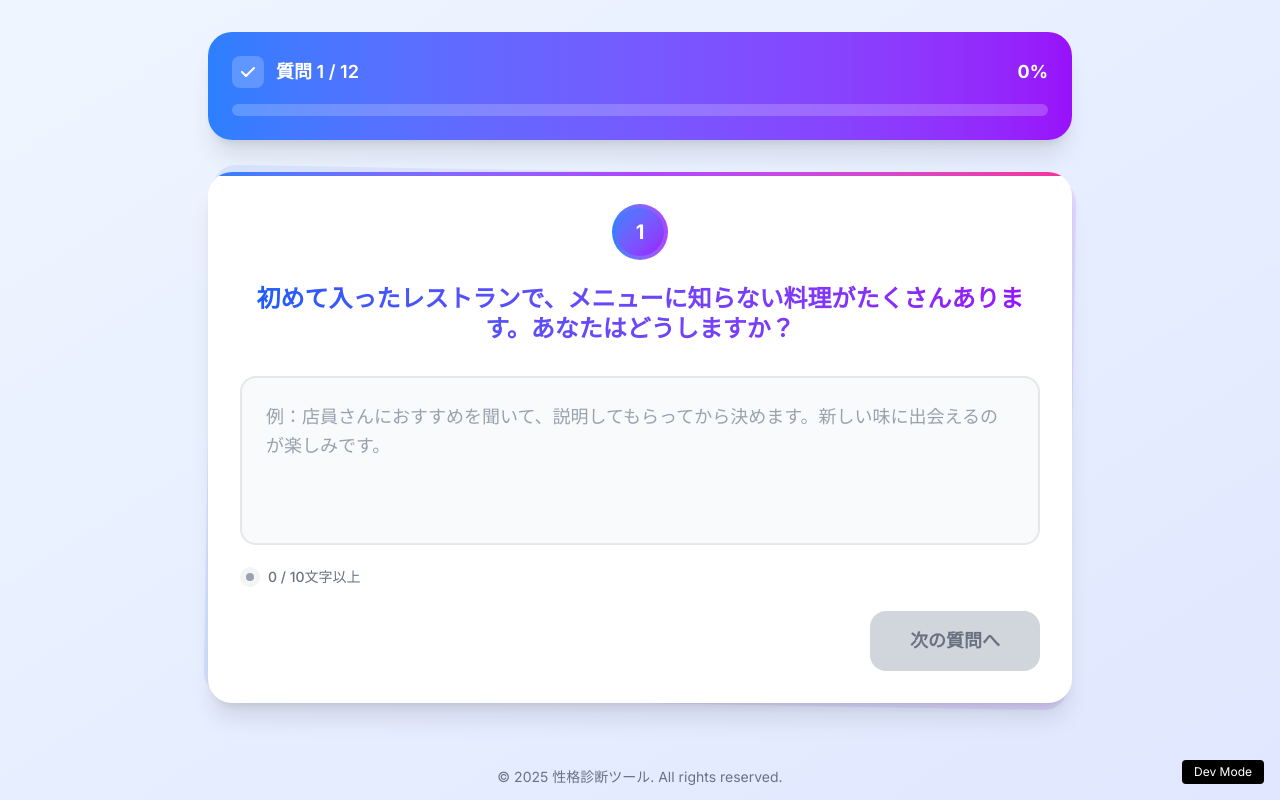
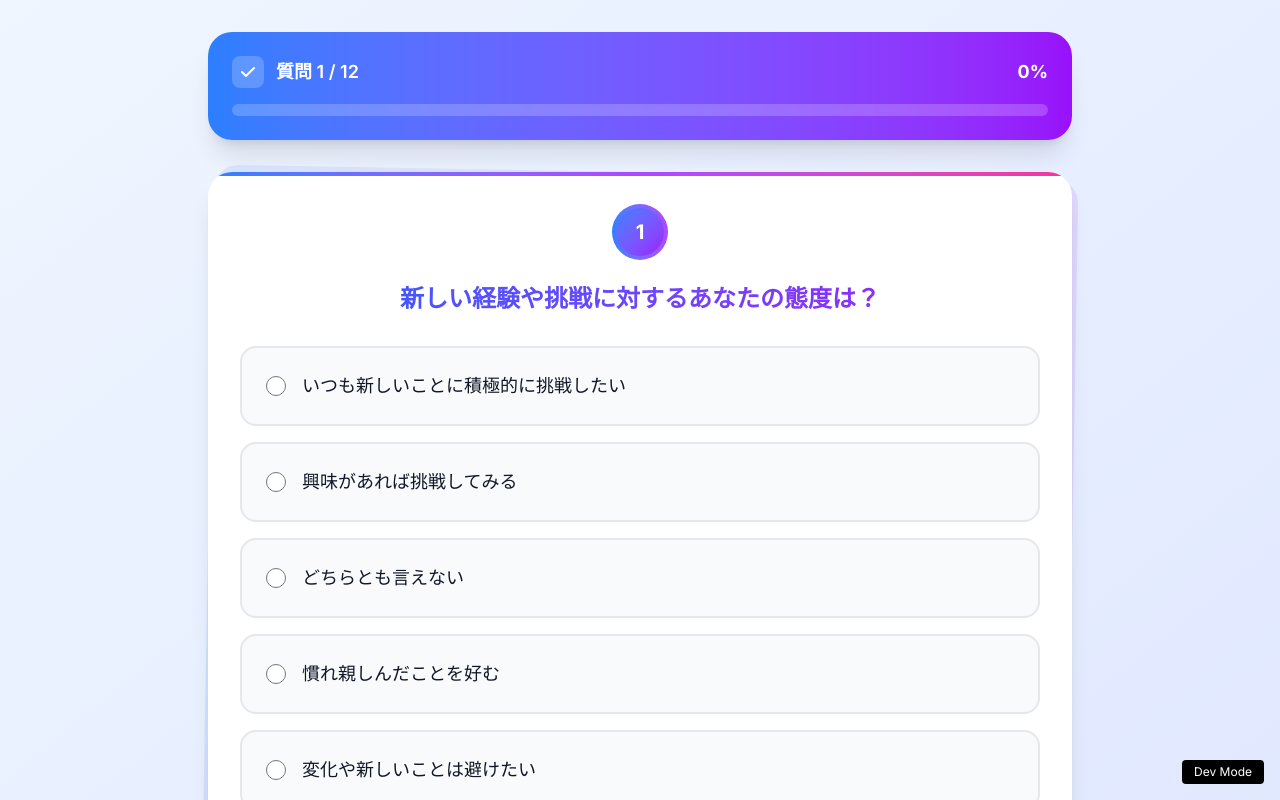
Before and after one commit to genki-imai-development/diagnosis-tool, a Next.js app: page / in a window 1280 px wide. Both pictures are taken after a click on the button "診断を開始する". Shown: the top 800 px of the page. Built offline with nearby package versions, Linux system fonts and the light colour scheme.

Commit message:
基本質問を選択方式に変更

```diff
--- a/src/components/forms/QuestionForm.tsx
+++ b/src/components/forms/QuestionForm.tsx
@@ -1,6 +1,5 @@
 import React, { useState, useEffect } from 'react';
 import { Question, Answer } from '@/types/diagnosis';
-import { validateAnswer } from '@/utils/validation';
 
 interface QuestionFormProps {
   question: Question;
@@ -21,22 +20,20 @@ export const QuestionForm: React.FC<QuestionFormProps> = ({
   initialValue = '',
   isLastQuestion = false,
 }) => {
-  const [text, setText] = useState(initialValue);
+  const [selectedOption, setSelectedOption] = useState<string>('');
   const [error, setError] = useState<string | null>(null);
 
-  // 質問が変更されたときに入力内容を保持する
+  // 質問が変更されたときに選択肢をリセット
   useEffect(() => {
-    setText(initialValue); // 以前までの回答を保持
+    setSelectedOption(''); // 選択肢はリセット
     setError(null); // バリデーションエラーはクリア
-  }, [question.id, initialValue]); // question.idを監視して質問変更を検知
+  }, [question.id]); // question.idを監視して質問変更を検知
 
   const handleSubmit = (e: React.FormEvent) => {
     e.preventDefault();
 
-    // 文字数バリデーション実行
-    const validationError = validateAnswer(text, question);
-    if (validationError) {
-      setError(validationError);
+    if (!selectedOption) {
+      setError('選択肢を選んでください');
       return;
     }
 
@@ -44,20 +41,19 @@ export const QuestionForm: React.FC<QuestionFormProps> = ({
     setError(null);
     onNext({
       questionId: question.id,
-      text: text.trim(),
+      text: selectedOption,
     });
   };
 
-  const handleTextChange = (e: React.ChangeEvent<HTMLTextAreaElement>) => {
-    setText(e.target.value);
-    // 入力中にエラーをクリア
+  const handleOptionChange = (option: string) => {
+    setSelectedOption(option);
+    // 選択中にエラーをクリア
     if (error) {
       setError(null);
     }
   };
 
-  const currentLength = text.trim().length;
-  const isValid = currentLength >= question.minLength;
+  const isValid = selectedOption !== '';
 
   // 全体12ステップ（基本質問5 + 価値選択1 + 価値詳細6）での進捗計算
   // 基本質問は0%から開始し、1問目完了時に約8.33%（100/12）
@@ -111,40 +107,32 @@ export const QuestionForm: React.FC<QuestionFormProps> = ({
             </div>
 
             <div className="space-y-6">
-              <div className="relative">
-                <textarea
-                  value={text}
-                  onChange={handleTextChange}
-                  placeholder={question.placeholder || '自由にご記入ください...'}
-                  className={`w-full p-4 md:p-6 border-2 rounded-2xl resize-none focus:ring-4 focus:ring-blue-500/20 focus:border-blue-500 transition-all duration-300 text-gray-900 placeholder-gray-400 text-base md:text-lg leading-relaxed ${
-                    error ? 'border-red-500 bg-red-50' : 'border-gray-200 bg-gray-50 hover:bg-white hover:border-gray-300'
+              {/* 選択肢フォーム */}
+              <div className="space-y-4">
+                {question.options.map((option, index) => (
+                  <label
+                    key={option.id}
+                    className={`block p-4 md:p-6 border-2 rounded-2xl cursor-pointer transition-all duration-300 hover:shadow-lg ${
+                      selectedOption === option.text
+                        ? 'border-blue-500 bg-blue-50 shadow-md'
+                        : 'border-gray-200 bg-gray-50 hover:bg-white hover:border-gray-300'
                     }`}
-                  rows={4}
-                  required
+                  >
+                    <div className="flex items-center">
+                      <input
+                        type="radio"
+                        name="question-option"
+                        value={option.text}
+                        checked={selectedOption === option.text}
+                        onChange={() => handleOptionChange(option.text)}
+                        className="w-5 h-5 text-blue-600 bg-gray-100 border-gray-300 focus:ring-blue-500 focus:ring-2"
                       />
-
-                {/* 文字数カウンター */}
-                <div className="flex justify-between items-center mt-4">
-                  <div className={`flex items-center text-sm font-medium ${
-                    isValid
-                      ? 'text-emerald-600'
-                      : currentLength > 0
-                      ? 'text-amber-600'
-                      : 'text-gray-500'
-                  }`}>
-                    <div className={`w-5 h-5 rounded-full mr-2 flex items-center justify-center ${
-                      isValid ? 'bg-emerald-100' : 'bg-gray-100'
-                    }`}>
-                      {isValid ? (
-                        <svg className="w-3 h-3 text-emerald-600" fill="currentColor" viewBox="0 0 20 20">
-                          <path fillRule="evenodd" d="M16.707 5.293a1 1 0 010 1.414l-8 8a1 1 0 01-1.414 0l-4-4a1 1 0 011.414-1.414L8 12.586l7.293-7.293a1 1 0 011.414 0z" clipRule="evenodd" />
-                        </svg>
-                      ) : (
-                        <div className="w-2 h-2 bg-gray-400 rounded-full"></div>
-                      )}
+                      <span className="ml-4 text-base md:text-lg text-gray-900 font-medium">
+                        {option.text}
+                      </span>
                     </div>
-                    {currentLength} / {question.minLength}文字以上
-                  </div>
+                  </label>
+                ))}
               </div>
 
               {/* エラーメッセージ */}
@@ -158,7 +146,6 @@ export const QuestionForm: React.FC<QuestionFormProps> = ({
                   </p>
                 </div>
               )}
-              </div>
 
               {/* ボタン */}
               <div className="flex justify-between items-center">
--- a/src/lib/constants.ts
+++ b/src/lib/constants.ts
@@ -87,37 +87,62 @@ export const APP_CONFIG = {
 export const DIAGNOSIS_QUESTIONS: Question[] = [
   {
     id: 1,
-    text: '初めて入ったレストランで、メニューに知らない料理がたくさんあります。あなたはどうしますか？',
-    placeholder: '例：店員さんにおすすめを聞いて、説明してもらってから決めます。新しい味に出会えるのが楽しみです。',
-    minLength: 10,
+    text: '新しい経験や挑戦に対するあなたの態度は？',
+    options: [
+      { id: 'challenge_1', text: 'いつも新しいことに積極的に挑戦したい' },
+      { id: 'challenge_2', text: '興味があれば挑戦してみる' },
+      { id: 'challenge_3', text: 'どちらとも言えない' },
+      { id: 'challenge_4', text: '慣れ親しんだことを好む' },
+      { id: 'challenge_5', text: '変化や新しいことは避けたい' }
+    ],
     order: 1
   },
   {
     id: 2,
-    text: '親しい友人の誕生日パーティーに招待されました。会場には知らない人もたくさんいます。あなたはパーティーでどう過ごしますか？',
-    placeholder: '例：最初は友人と話していますが、だんだん新しい人にも話しかけて、みんなでゲームを提案したりします。',
-    minLength: 10,
+    text: '仕事や勉強での計画性について',
+    options: [
+      { id: 'planning_1', text: '詳細な計画を立てて、必ず守る' },
+      { id: 'planning_2', text: 'ある程度計画を立てて実行する' },
+      { id: 'planning_3', text: '状況に応じて柔軟に対応する' },
+      { id: 'planning_4', text: '計画は立てるが、よく変更する' },
+      { id: 'planning_5', text: '計画を立てるのが苦手で、行き当たりばったり' }
+    ],
     order: 2
   },
   {
     id: 3,
-    text: '満員電車で座っていると、近くに妊婦さんが立っています。でも他にも疲れた様子の人がいます。あなたはどうしますか？',
-    placeholder: '例：迷わず妊婦さんに声をかけて席を譲ります。他の人のことも気になりますが、まず一番必要な人を優先します。',
-    minLength: 10,
+    text: 'パーティーや集まりでのあなたは？',
+    options: [
+      { id: 'social_1', text: '積極的に話しかけ、場を盛り上げる' },
+      { id: 'social_2', text: '知っている人とは活発に話す' },
+      { id: 'social_3', text: '適度に参加する' },
+      { id: 'social_4', text: '聞き役に回ることが多い' },
+      { id: 'social_5', text: 'できるだけ静かな場所にいたい' }
+    ],
     order: 3
   },
   {
     id: 4,
-    text: 'ずっと楽しみにしていたアーティストのコンサートが、当日の朝に急に中止になりました。あなたはどう感じ、どうしますか？',
-    placeholder: '例：すごくガッカリして落ち込みますが、友達と連絡を取って代わりに映画を見に行くことにします。返金のことも確認します。',
-    minLength: 10,
+    text: '他人との意見の対立が起きた時',
+    options: [
+      { id: 'conflict_1', text: '相手の気持ちを最優先に考え、譲歩する' },
+      { id: 'conflict_2', text: 'お互いの妥協点を見つけようとする' },
+      { id: 'conflict_3', text: '状況に応じて判断する' },
+      { id: 'conflict_4', text: '自分の意見をしっかりと主張する' },
+      { id: 'conflict_5', text: '自分の考えを曲げることはない' }
+    ],
     order: 4
   },
   {
     id: 5,
-    text: '新しい趣味（例：楽器、スポーツ、料理など）を始めたいと思います。あなたはどのように始めますか？',
-    placeholder: '例：まずネットで情報を集めて、体験教室があるか調べます。計画を立ててから道具を揃えて、週2回は練習すると決めて始めます。',
-    minLength: 10,
+    text: 'ストレスを感じる状況での反応は？',
+    options: [
+      { id: 'stress_1', text: '冷静さを保ち、解決策を考える' },
+      { id: 'stress_2', text: '少し緊張するが、なんとか対処する' },
+      { id: 'stress_3', text: '普通に対応する' },
+      { id: 'stress_4', text: '不安になり、うまく対処できないことがある' },
+      { id: 'stress_5', text: 'とても動揺し、パニックになりやすい' }
+    ],
     order: 5
   }
 ];
--- a/src/lib/diagnosis.ts
+++ b/src/lib/diagnosis.ts
@@ -1,5 +1,5 @@
 import { DiagnosisPattern, PersonalityScores, Answer } from '@/types/diagnosis';
-import { APP_CONFIG } from '@/lib/constants';
+import { APP_CONFIG, DIAGNOSIS_QUESTIONS } from '@/lib/constants';
 
 // マジックナンバーを定数化
 export const SIMILARITY_SCORES = {
@@ -154,9 +154,10 @@ export function validateAnswers(answers: Answer[]): string | null {
     return 'answersが空です';
   }
 
-  const tooShort = answers.find((a) => (a.text?.trim().length ?? 0) < VALIDATION_CONSTRAINTS.MIN_ANSWER_LENGTH);
-  if (tooShort) {
-    return `各回答は${VALIDATION_CONSTRAINTS.MIN_ANSWER_LENGTH}文字以上が必要です`;
+  // 回答が空でないことをチェック
+  const emptyAnswer = answers.find((a) => !a.text?.trim());
+  if (emptyAnswer) {
+    return '全ての質問に回答してください';
   }
 
   return null;
@@ -175,8 +176,14 @@ export function validatePersonalityScores(scores: PersonalityScores): boolean {
 // 回答テキストを整形する関数
 export function formatAnswersText(answers: Answer[]): string {
   return answers
-    .map((a) => `Q${a.questionId}: ${a.text.trim()}`)
-    .join('\n');
+    .map((a) => {
+      // 選択した選択肢のテキストを使用
+      const answerText = a.text.trim();
+      const question = DIAGNOSIS_QUESTIONS.find(q => q.id === a.questionId);
+      const questionText = question?.text || `質問${a.questionId}`;
+      return `${questionText}\n回答: ${answerText}`;
+    })
+    .join('\n\n');
 }
 
 // 将来予測バリデーション関数群
--- a/src/types/diagnosis.ts
+++ b/src/types/diagnosis.ts
@@ -1,16 +1,21 @@
+// 質問の選択肢型定義
+export interface QuestionOption {
+  id: string;
+  text: string;
+}
+
 // 質問の型定義
 export interface Question {
   id: number;
   text: string;
-  placeholder?: string;
-  minLength: number;
+  options: QuestionOption[]; // 選択肢（必須）
   order: number;
 }
 
 // 回答の型定義
 export interface Answer {
   questionId: number;
-  text: string;
+  text: string; // 選択した選択肢のテキスト
 }
 
 // 価値選択項目の型定義
```
Also changed, not shown: src/utils/validation.ts (deleted, +0 -64 lines). Lines whose indentation alone changed are shown as unchanged.
